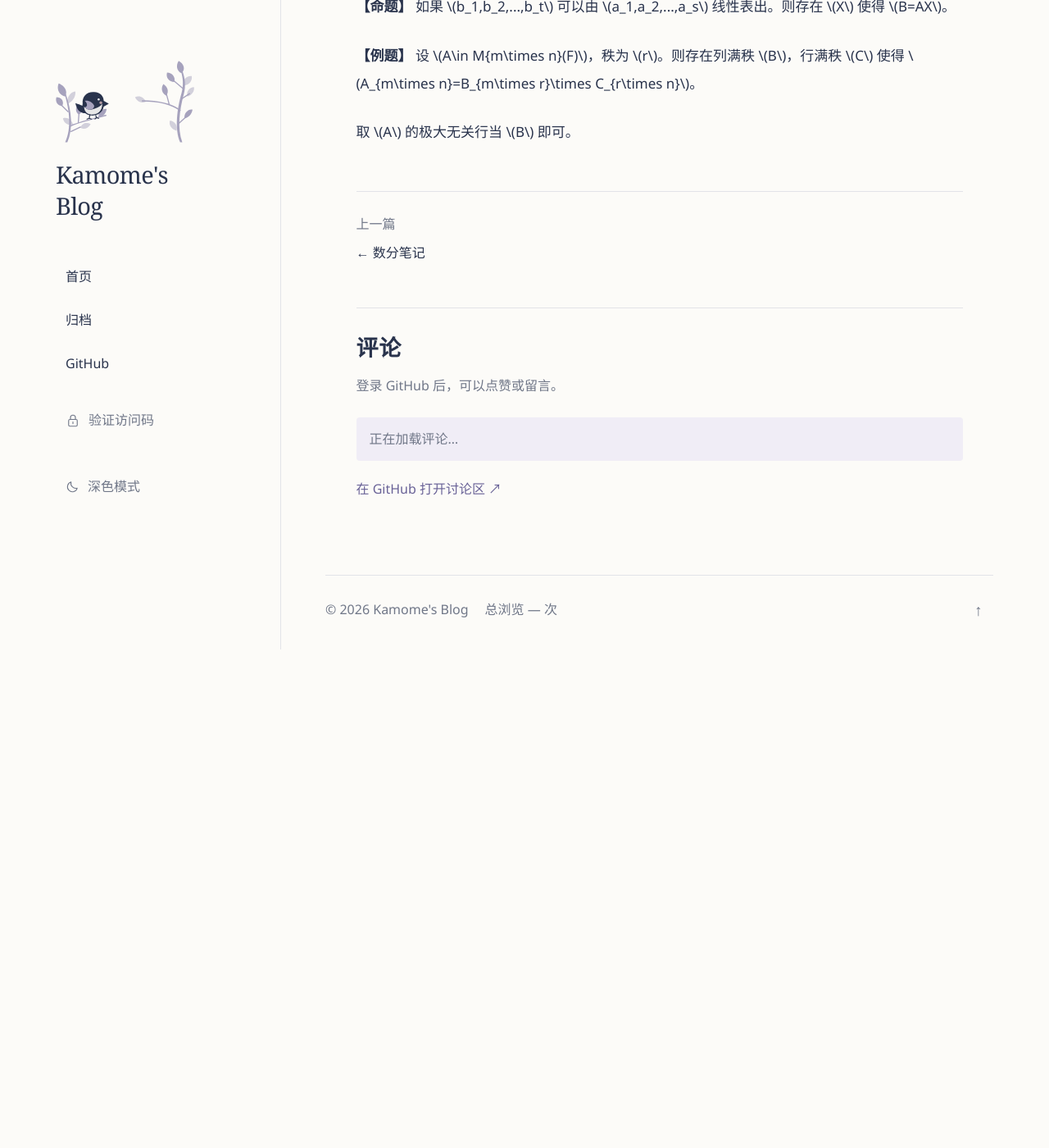
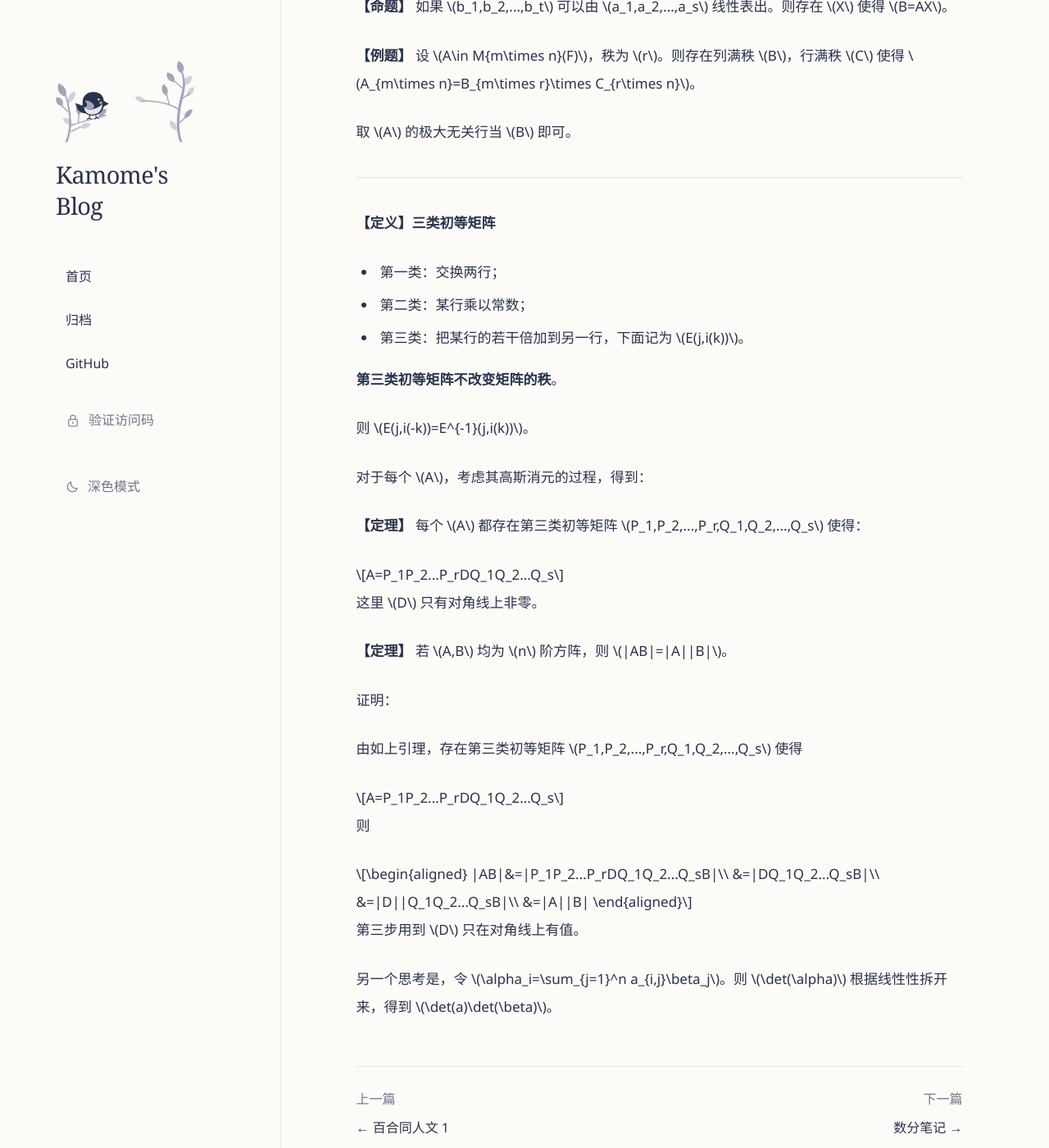
Before and after one commit to ushg8877/ushg8877.github.io, a Jekyll site: the page built from _posts/2026-10-21-gd-note.md, in a window 1280 px wide and 1400 px high, scrolled down 2113 px. Shown: the whole window at 82% size. Built offline with Jekyll 4.4.1, drawn with Linux system fonts in a browser that asks for light colours; a script that is not in the unit is left out; comment, search, counter and statistics services are not loaded; before the commit the page ends 2905 px from its top, so only the background shows below that; some of the changed text lies outside the part shown.

Commit message:
Publish article: 高代笔记

```diff
--- a/_posts/2026-10-21-gd-note.md
+++ b/_posts/2026-10-21-gd-note.md
@@ -72,3 +72,51 @@ $$
 设 $A\in M{m\times n}(F)$，秩为 $r$。则存在列满秩 $B$，行满秩 $C$ 使得 $A_{m\times n}=B_{m\times r}\times C_{r\times n}$。
 
 取 $A$ 的极大无关行当 $B$ 即可。
+
+---
+
+**【定义】三类初等矩阵**
+- 第一类：交换两行；
+- 第二类：某行乘以常数；
+- 第三类：把某行的若干倍加到另一行，下面记为 $E(j,i(k))$。
+
+**第三类初等矩阵不改变矩阵的秩**。
+
+则 $E(j,i(-k))=E^{-1}(j,i(k))$。
+
+对于每个 $A$，考虑其高斯消元的过程，得到：
+
+**【定理】**
+每个 $A$ 都存在第三类初等矩阵 $P_1,P_2,...,P_r,Q_1,Q_2,...,Q_s$ 使得：
+
+$$
+A=P_1P_2...P_rDQ_1Q_2...Q_s
+$$
+
+这里 $D$ 只有对角线上非零。
+
+**【定理】**
+若 $A,B$ 均为 $n$ 阶方阵，则 $|AB|=|A||B|$。
+
+证明：
+
+由如上引理，存在第三类初等矩阵 $P_1,P_2,...,P_r,Q_1,Q_2,...,Q_s$ 使得
+
+$$
+A=P_1P_2...P_rDQ_1Q_2...Q_s
+$$
+
+则
+
+$$
+\begin{aligned}
+|AB|&=|P_1P_2...P_rDQ_1Q_2...Q_sB|\\
+&=|DQ_1Q_2...Q_sB|\\
+&=|D||Q_1Q_2...Q_sB|\\
+&=|A||B|
+\end{aligned}
+$$
+
+第三步用到 $D$ 只在对角线上有值。
+
+另一个思考是，令 $\alpha_i=\sum_{j=1}^n a_{i,j}\beta_j$。则 $\det(\alpha)$ 根据线性性拆开来，得到 $\det(a)\det(\beta)$。
```
Also changed, not shown: other parts of _posts/2026-10-21-gd-note.md (+1 -1 lines), _data/article_render/e33a16787531067f16624dfbbd650a50.json (+2 -2 lines).
